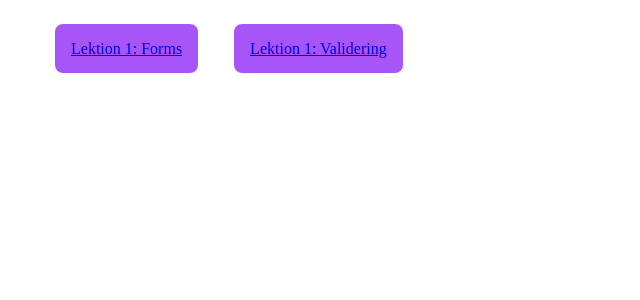
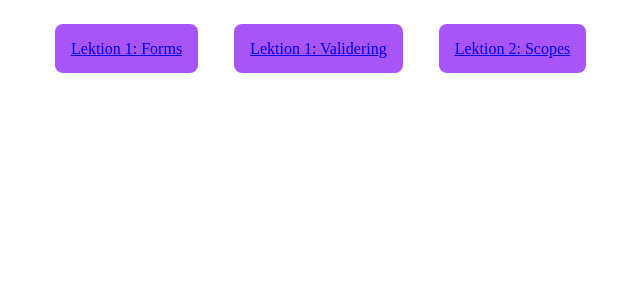
Before and after one commit to henrikvilhelmberglund/frontend-projekt-23-svelte, a SvelteKit app: page /js in a window 1280 px wide. Shown: the top 300 px of the page, without its empty margins (1-641 px from the left). Built offline with nearby package versions, Linux system fonts and the light colour scheme.

Commit message:
feat: :sparkles: add new link to 03scope

```diff
--- a/src/routes/js/+page.svelte
+++ b/src/routes/js/+page.svelte
@@ -5,6 +5,7 @@
 <div class="p-8 ">
 	<a class="m-4 rounded-lg bg-purple-500 p-4" href="{base}/js/01">Lektion 1: Forms</a>
 	<a class="m-4 rounded-lg bg-purple-500 p-4" href="{base}/js/02">Lektion 1: Validering</a>
+	<a class="m-4 rounded-lg bg-purple-500 p-4" href="{base}/js/03scope">Lektion 2: Scopes</a>
 </div>
 
 <style>
```
